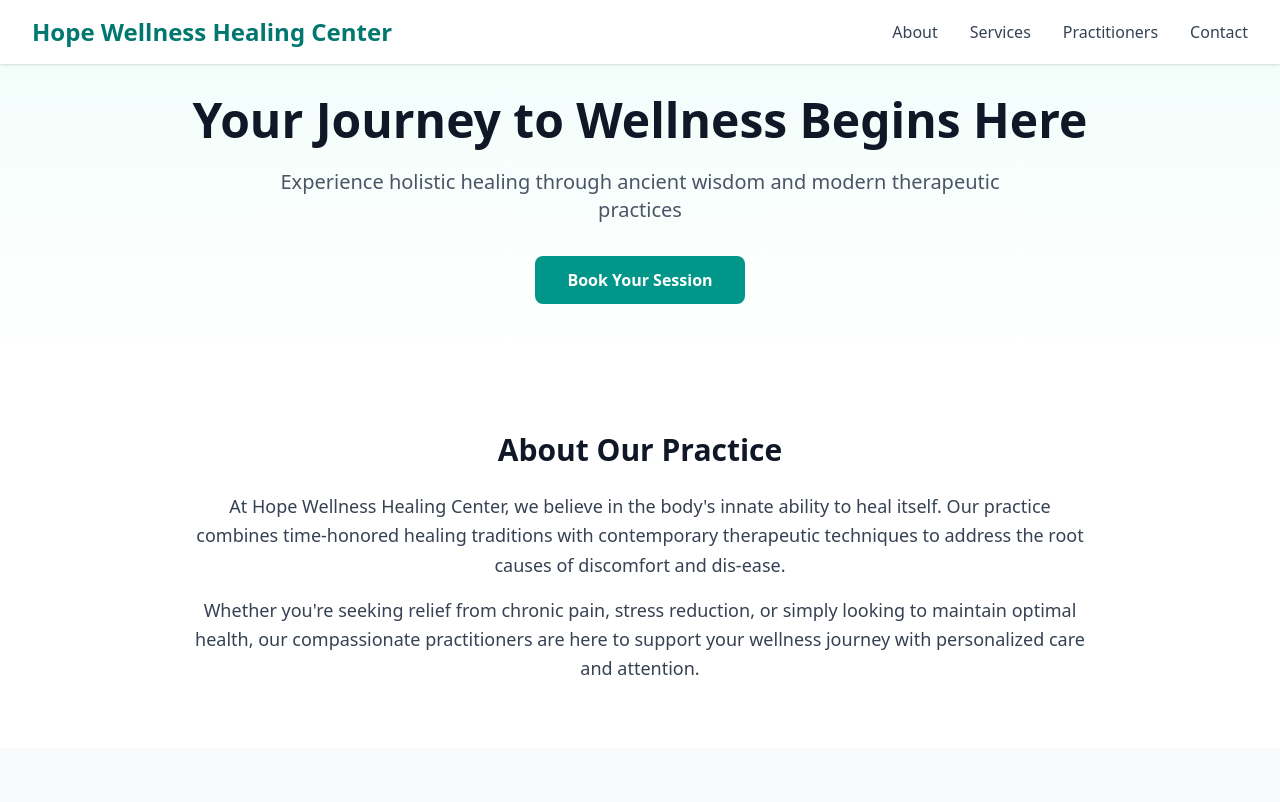
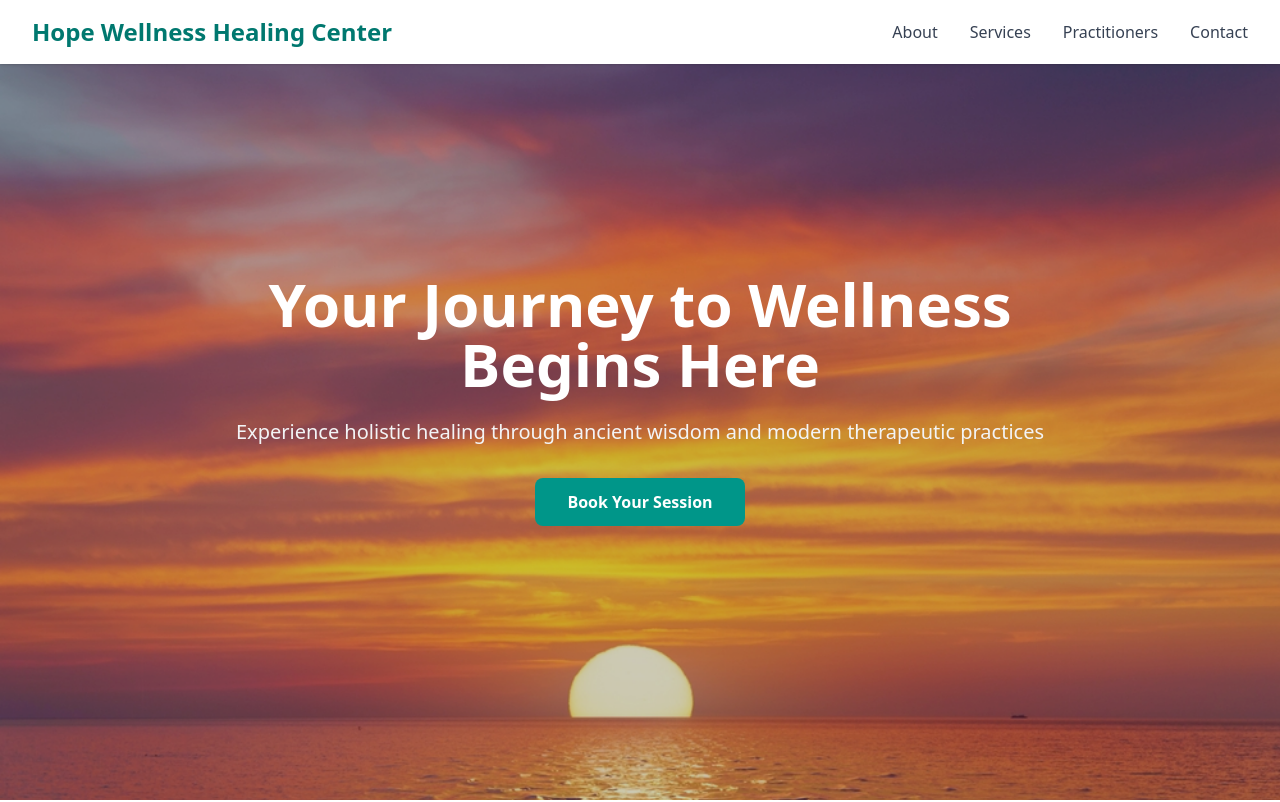
Before and after one commit to shiatsudiane/hope-wellness-website, a React (Vite) app: page / in a window 1280 px wide. Shown: the top 802 px of the page. Built offline with nearby package versions, Linux system fonts and the light colour scheme.

Commit message:
Added hero image

```diff
--- a/src/pages/Homepage.jsx
+++ b/src/pages/Homepage.jsx
@@ -8,6 +8,9 @@ import renaeProfile from '../assets/renaeProfile.jpg';
 import michaelProfile from '../assets/michaelProfile.png';
 import gabeProfile from '../assets/gabeProfile.png';
 import suzanneProfile from '../assets/suzanneProfile.jpg';
+
+import heroImage from '../assets/hero.jpg';
+
 
 export default function WellnessHomepage() {
   const [mobileMenuOpen, setMobileMenuOpen] = useState(false);
@@ -145,12 +148,23 @@ export default function WellnessHomepage() {
       </nav>
 
       {/* Hero Section */}
-      <section className="pt-24 pb-16 px-4 sm:px-6 lg:px-8 bg-linear-to-b from-teal-50 to-white">
-        <div className="max-w-7xl mx-auto text-center">
-          <h2 className="text-4xl sm:text-5xl font-bold text-gray-900 mb-6">
+      <section
+        className="relative h-[100vh] min-h-[500px] flex items-center justify-center"
+        style={{
+          backgroundImage: `url(${heroImage})`,
+          backgroundSize: 'cover',
+          backgroundPosition: 'center'
+        }}
+      >
+        {/* Overlay */}
+        <div className="absolute inset-0 bg-black/20"></div>
+
+        {/* Content */}
+        <div className="relative z-10 text-center px-4 max-w-4xl">
+          <h2 className="text-4xl sm:text-5xl md:text-6xl font-bold text-white mb-6">
             Your Journey to Wellness Begins Here
           </h2>
-          <p className="text-xl text-gray-600 mb-8 max-w-3xl mx-auto">
+          <p className="text-lg sm:text-xl text-gray-100 mb-8">
             Experience holistic healing through ancient wisdom and modern therapeutic practices
           </p>
           <a
@@ -161,6 +175,7 @@ export default function WellnessHomepage() {
           </a>
         </div>
       </section>
+
 
       {/* About Section */}
       <section id="about" className="py-16 px-4 sm:px-6 lg:px-8">
```
Also changed, not shown: src/assets/hero.jpg (added).
